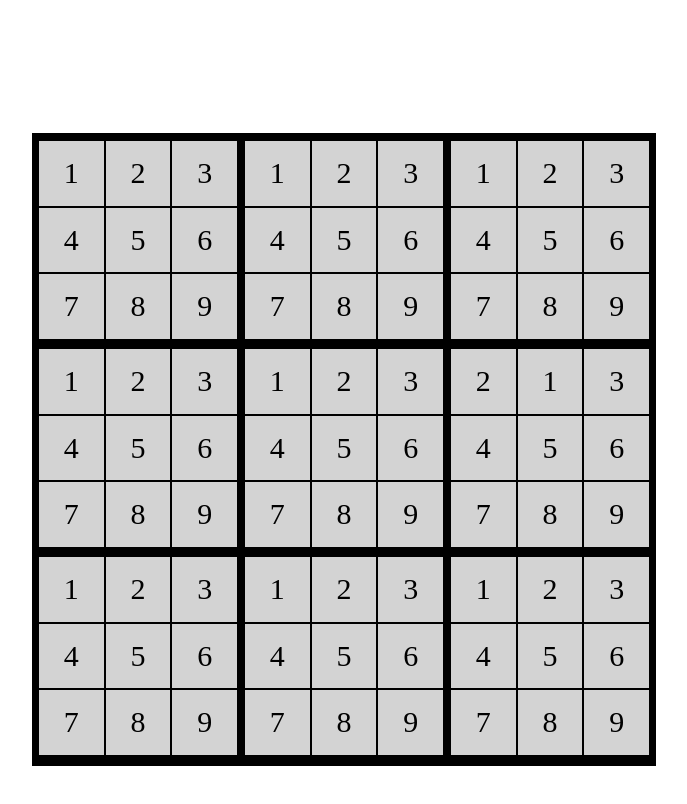
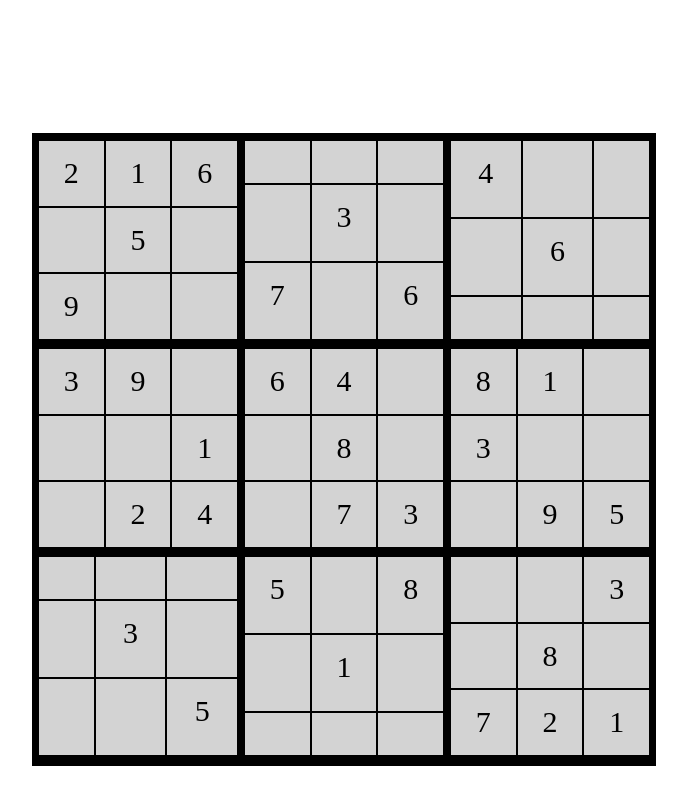
Before and after one commit to shakthivel10/Sudoku-Solver, a plain HTML site: page index.html in a window 1280 px wide. Shown: the whole page, without its empty margins (101-788 px from the left). Drawn offline with Linux system fonts and the light colour scheme.

Commit message:
JS Initial Code

```diff
--- a/index.html
+++ b/index.html
@@ -8,108 +8,110 @@
 
 <body>
 
-    <div class="grid-container-parent">
+    <div class="grid-container-parent" id="grid">
         <div class="grid-container" id="grid-0">
-            <div class="grid-item" id="element-00">1</div>
-            <div class="grid-item" id="element-01">2</div>
-            <div class="grid-item" id="element-02">3</div>
-            <div class="grid-item" id="element-03">4</div>
+            <div class="grid-item" id="element-00">2</div>
+            <div class="grid-item" id="element-01">1</div>
+            <div class="grid-item" id="element-02">6</div>
+            <div class="grid-item" id="element-03"></div>
             <div class="grid-item" id="element-04">5</div>
-            <div class="grid-item" id="element-05">6</div>
-            <div class="grid-item" id="element-06">7</div>
-            <div class="grid-item" id="element-07">8</div>
-            <div class="grid-item" id="element-08">9</div>
+            <div class="grid-item" id="element-05"></div>
+            <div class="grid-item" id="element-06">9</div>
+            <div class="grid-item" id="element-07"></div>
+            <div class="grid-item" id="element-08"></div>
+
         </div>
         <div class="grid-container" id="grid-1">
-            <div class="grid-item" id="element-10">1</div>
-            <div class="grid-item" id="element-11">2</div>
-            <div class="grid-item" id="element-12">3</div>
-            <div class="grid-item" id="element-13">4</div>
-            <div class="grid-item" id="element-14">5</div>
-            <div class="grid-item" id="element-15">6</div>
+            <div class="grid-item" id="element-10"></div>
+            <div class="grid-item" id="element-11"></div>
+            <div class="grid-item" id="element-12"></div>
+            <div class="grid-item" id="element-13"></div>
+            <div class="grid-item" id="element-14">3</div>
+            <div class="grid-item" id="element-15"></div>
             <div class="grid-item" id="element-16">7</div>
-            <div class="grid-item" id="element-17">8</div>
-            <div class="grid-item" id="element-18">9</div>
+            <div class="grid-item" id="element-17"></div>
+            <div class="grid-item" id="element-18">6</div>
         </div>
         <div class="grid-container" id="grid-2">
-            <div class="grid-item" id="element-20">1</div>
-            <div class="grid-item" id="element-21">2</div>
-            <div class="grid-item" id="element-22">3</div>
-            <div class="grid-item" id="element-23">4</div>
-            <div class="grid-item" id="element-24">5</div>
-            <div class="grid-item" id="element-25">6</div>
-            <div class="grid-item" id="element-26">7</div>
-            <div class="grid-item" id="element-27">8</div>
-            <div class="grid-item" id="element-28">9</div>
+            <div class="grid-item" id="element-20">4</div>
+            <div class="grid-item" id="element-21"></div>
+            <div class="grid-item" id="element-22"></div>
+            <div class="grid-item" id="element-23"></div>
+            <div class="grid-item" id="element-24">6</div>
+            <div class="grid-item" id="element-25"></div>
+            <div class="grid-item" id="element-26"></div>
+            <div class="grid-item" id="element-27"></div>
+            <div class="grid-item" id="element-28"></div>
         </div>
         <div class="grid-container" id="grid-3">
-            <div class="grid-item" id="element-30">1</div>
-            <div class="grid-item" id="element-31">2</div>
-            <div class="grid-item" id="element-32">3</div>
-            <div class="grid-item" id="element-33">4</div>
-            <div class="grid-item" id="element-34">5</div>
-            <div class="grid-item" id="element-35">6</div>
-            <div class="grid-item" id="element-36">7</div>
-            <div class="grid-item" id="element-37">8</div>
-            <div class="grid-item" id="element-38">9</div>
+            <div class="grid-item" id="element-30">3</div>
+            <div class="grid-item" id="element-31">9</div>
+            <div class="grid-item" id="element-32"></div>
+            <div class="grid-item" id="element-33"></div>
+            <div class="grid-item" id="element-34"></div>
+            <div class="grid-item" id="element-35">1</div>
+            <div class="grid-item" id="element-36"></div>
+            <div class="grid-item" id="element-37">2</div>
+            <div class="grid-item" id="element-38">4</div>
         </div>
         <div class="grid-container" id="grid-4">
-            <div class="grid-item" id="element-40">1</div>
-            <div class="grid-item" id="element-41">2</div>
-            <div class="grid-item" id="element-42">3</div>
-            <div class="grid-item" id="element-43">4</div>
-            <div class="grid-item" id="element-44">5</div>
-            <div class="grid-item" id="element-45">6</div>
-            <div class="grid-item" id="element-46">7</div>
-            <div class="grid-item" id="element-47">8</div>
-            <div class="grid-item" id="element-48">9</div>
+            <div class="grid-item" id="element-40">6</div>
+            <div class="grid-item" id="element-41">4</div>
+            <div class="grid-item" id="element-42"></div>
+            <div class="grid-item" id="element-43"></div>
+            <div class="grid-item" id="element-44">8</div>
+            <div class="grid-item" id="element-45"></div>
+            <div class="grid-item" id="element-46"></div>
+            <div class="grid-item" id="element-47">7</div>
+            <div class="grid-item" id="element-48">3</div>
         </div>
         <div class="grid-container" id="grid-5">
-            <div class="grid-item" id="element-50">2</div>
+            <div class="grid-item" id="element-50">8</div>
             <div class="grid-item" id="element-51">1</div>
-            <div class="grid-item" id="element-52">3</div>
-            <div class="grid-item" id="element-53">4</div>
-            <div class="grid-item" id="element-54">5</div>
-            <div class="grid-item" id="element-55">6</div>
-            <div class="grid-item" id="element-56">7</div>
-            <div class="grid-item" id="element-57">8</div>
-            <div class="grid-item" id="element-58">9</div>
+            <div class="grid-item" id="element-52"></div>
+            <div class="grid-item" id="element-53">3</div>
+            <div class="grid-item" id="element-54"></div>
+            <div class="grid-item" id="element-55"></div>
+            <div class="grid-item" id="element-56"></div>
+            <div class="grid-item" id="element-57">9</div>
+            <div class="grid-item" id="element-58">5</div>
         </div>
         <div class="grid-container" id="grid-6">
-            <div class="grid-item" id="element-60">1</div>
-            <div class="grid-item" id="element-61">2</div>
-            <div class="grid-item" id="element-62">3</div>
-            <div class="grid-item" id="element-63">4</div>
-            <div class="grid-item" id="element-64">5</div>
-            <div class="grid-item" id="element-65">6</div>
-            <div class="grid-item" id="element-66">7</div>
-            <div class="grid-item" id="element-67">8</div>
-            <div class="grid-item" id="element-68">9</div>
+            <div class="grid-item" id="element-60"></div>
+            <div class="grid-item" id="element-61"></div>
+            <div class="grid-item" id="element-62"></div>
+            <div class="grid-item" id="element-63"></div>
+            <div class="grid-item" id="element-64">3</div>
+            <div class="grid-item" id="element-65"></div>
+            <div class="grid-item" id="element-66"></div>
+            <div class="grid-item" id="element-67"></div>
+            <div class="grid-item" id="element-68">5</div>
         </div>
         <div class="grid-container" id="grid-7">
-            <div class="grid-item" id="element-70">1</div>
-            <div class="grid-item" id="element-71">2</div>
-            <div class="grid-item" id="element-72">3</div>
-            <div class="grid-item" id="element-73">4</div>
-            <div class="grid-item" id="element-74">5</div>
-            <div class="grid-item" id="element-75">6</div>
-            <div class="grid-item" id="element-76">7</div>
-            <div class="grid-item" id="element-77">8</div>
-            <div class="grid-item" id="element-78">9</div>
+            <div class="grid-item" id="element-70">5</div>
+            <div class="grid-item" id="element-71"></div>
+            <div class="grid-item" id="element-72">8</div>
+            <div class="grid-item" id="element-73"></div>
+            <div class="grid-item" id="element-74">1</div>
+            <div class="grid-item" id="element-75"></div>
+            <div class="grid-item" id="element-76"></div>
+            <div class="grid-item" id="element-77"></div>
+            <div class="grid-item" id="element-78"></div>
         </div>
         <div class="grid-container" id="grid-8">
-            <div class="grid-item" id="element-80">1</div>
-            <div class="grid-item" id="element-81">2</div>
+            <div class="grid-item" id="element-80"></div>
+            <div class="grid-item" id="element-81"></div>
             <div class="grid-item" id="element-82">3</div>
-            <div class="grid-item" id="element-83">4</div>
-            <div class="grid-item" id="element-84">5</div>
-            <div class="grid-item" id="element-85">6</div>
+            <div class="grid-item" id="element-83"></div>
+            <div class="grid-item" id="element-84">8</div>
+            <div class="grid-item" id="element-85"></div>
             <div class="grid-item" id="element-86">7</div>
-            <div class="grid-item" id="element-87">8</div>
-            <div class="grid-item" id="element-88">9</div>
+            <div class="grid-item" id="element-87">2</div>
+            <div class="grid-item" id="element-88">1</div>
         </div>
     </div>
 
 </body>
+<script src="solver.js"></script>
 
 </html>
--- /dev/null
+++ b/solver.js
@@ -0,0 +1,13 @@
+
+var s = new Array(9);
+
+for (var i = 0; i < 9; i++) {
+    s[i] = []
+}
+
+
+for (var i = 0; i < 9; i++) {
+    for (var j = 0; j < 9; j++) {
+        s[i][j] = document.getElementById('element-' + i + j).innerHTML
+    }
+}
```
